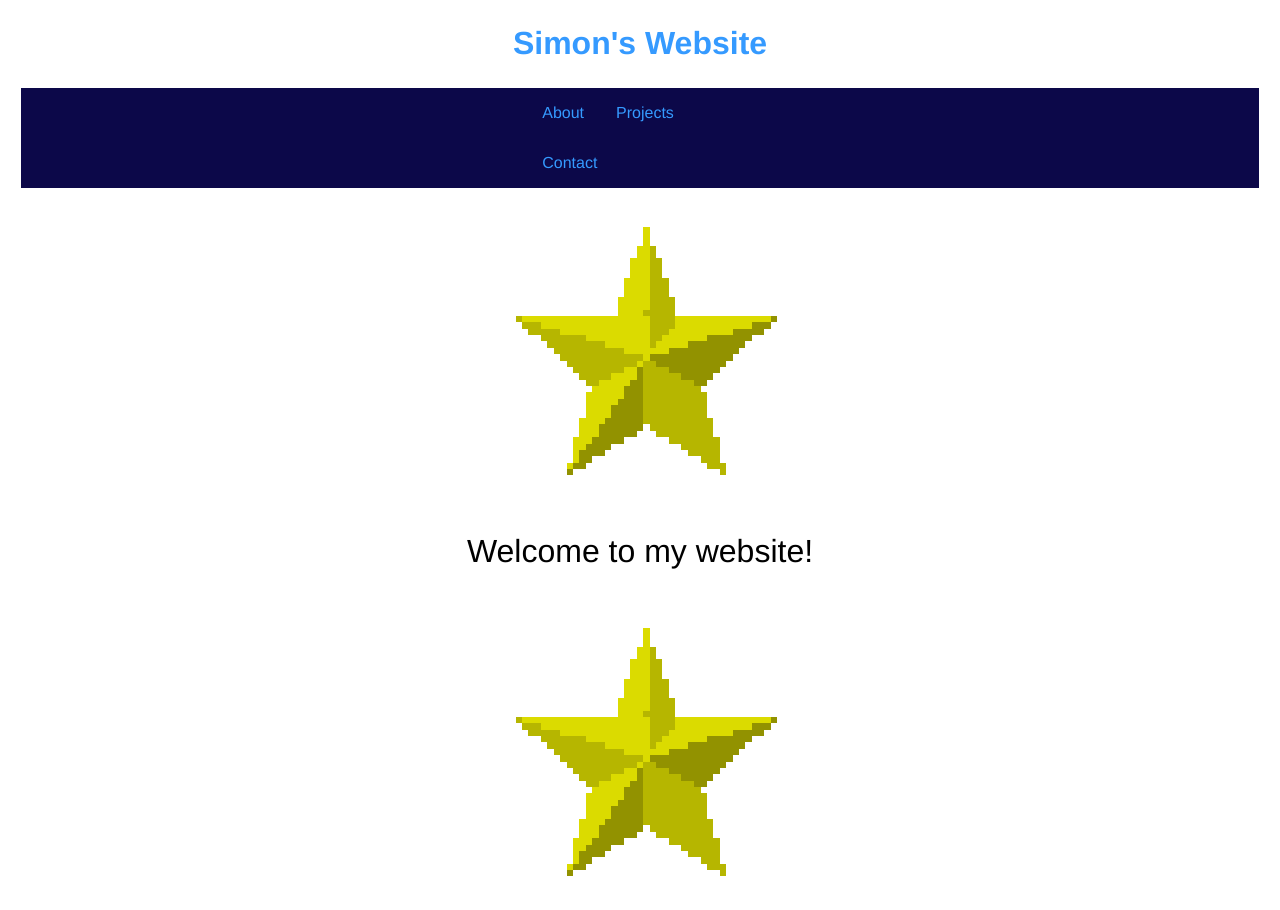
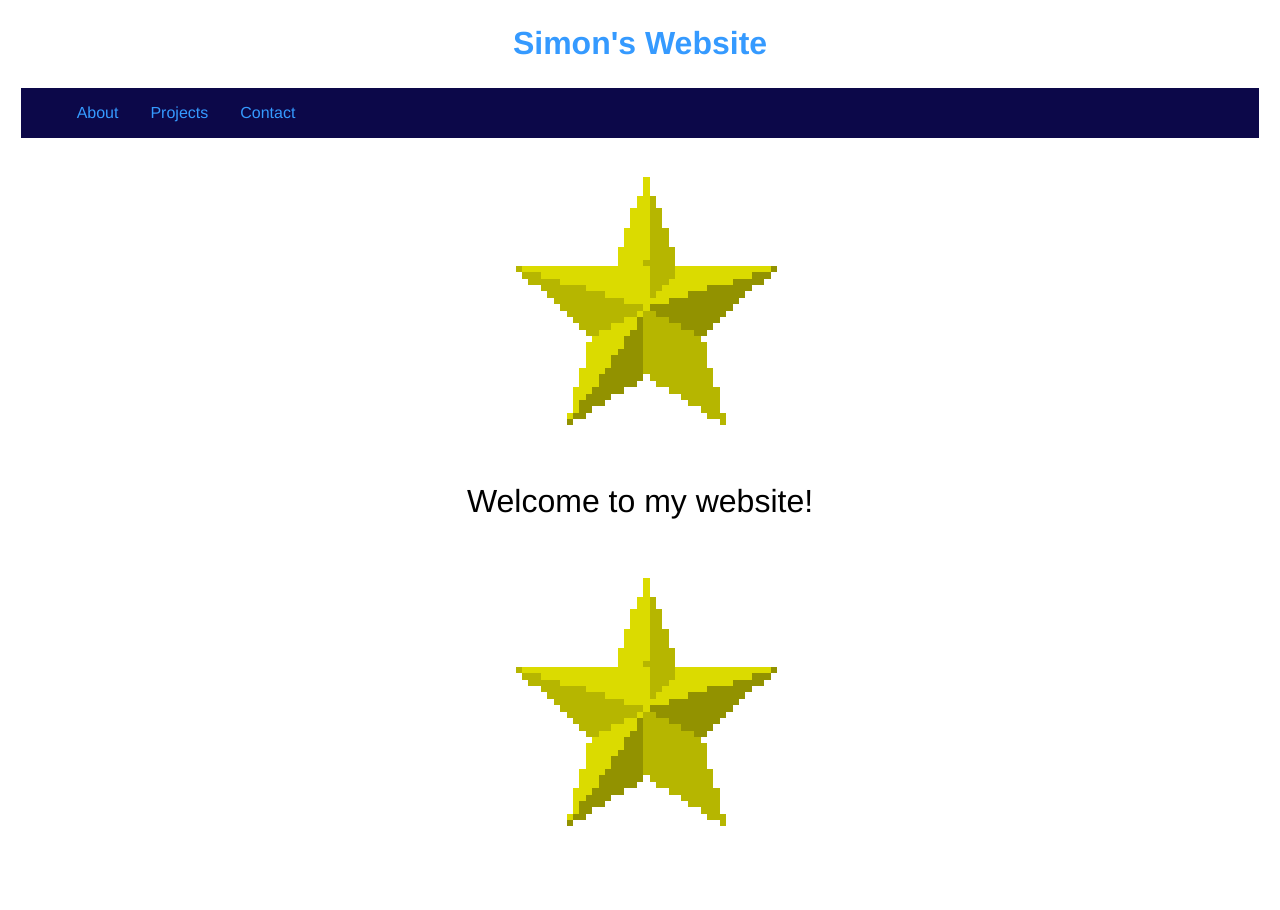
Before and after one commit to simon0h/simon0h.github.io, a Jekyll site: the page built from index.html, in a window 1280 px wide. Built offline with Jekyll 4.4.1, drawn with Linux system fonts in a browser that asks for light colours.

Commit message:
Update style.css

```diff
--- a/css/style.css
+++ b/css/style.css
@@ -4,8 +4,8 @@
 }
 
 .header {
-  padding: 4px;
-  text-align: center;
+  	padding: 4px;
+  	text-align: center;
 }
 
 .title {
@@ -48,8 +48,6 @@ hr {
 ul {
   	list-style-type: none;
   	margin: 1%;
-  	padding-right: 40%;
-    	padding-left: 40%;
   	overflow: hidden;
   	background-color: #0c0849;
 }
@@ -75,7 +73,7 @@ li a:hover:not(.active) {
 }
 
 img {
-  display: block;
-  margin-left: auto;
-  margin-right: auto;
+  	display: block;
+  	margin-left: auto;
+  	margin-right: auto;
 }
```
